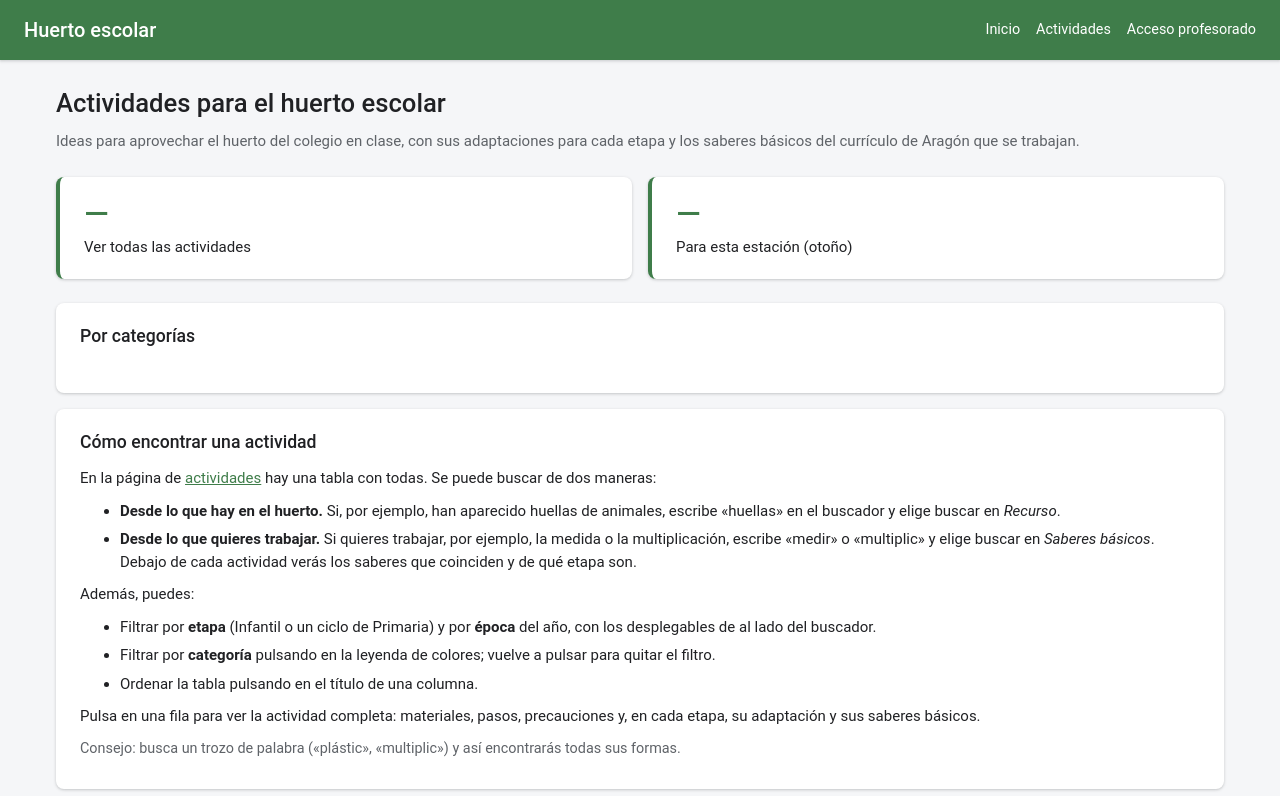
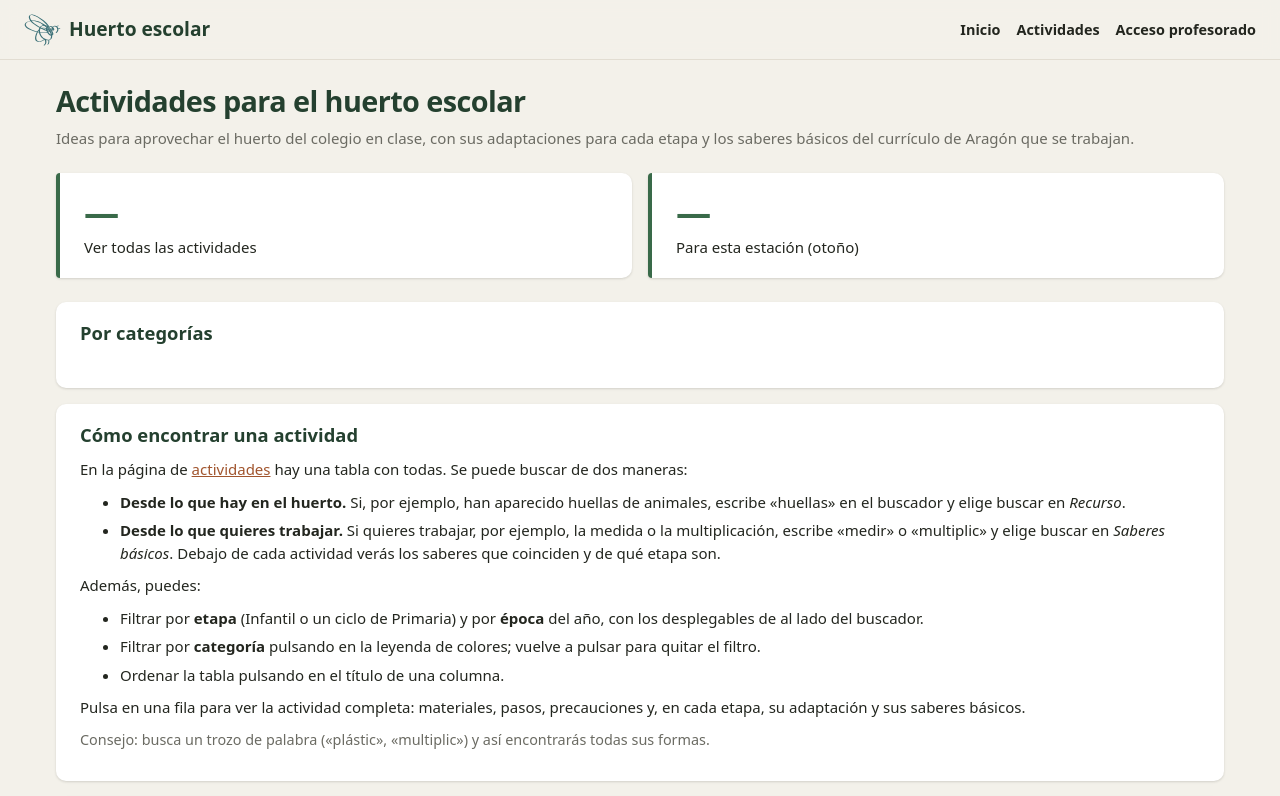
Before and after one commit to labelluco/hortescolar, a plain HTML site: page index.html in a window 1280 px wide. Shown: the top 796 px of the page. Drawn offline with Linux system fonts and the light colour scheme.

Commit message:
Aspecto de la web de L'Abelluco: paleta, barra con la abeja y botones redondeados
Co-Authored-By: Claude Opus 5.5 <noreply@anthropic.com>

```diff
--- a/acceso.html
+++ b/acceso.html
@@ -5,12 +5,13 @@
   <meta name="viewport" content="width=device-width, initial-scale=1">
   <meta name="robots" content="noindex, nofollow">
   <title>Acceso profesorado · Huerto escolar</title>
+  <link rel="icon" href="img/abella.svg" type="image/svg+xml">
   <link rel="stylesheet" href="css/estilos.css">
   <script src="js/registrarServiceWorker.js" defer></script>
 </head>
 <body>
   <header class="barra">
-    <a class="barra-titulo" href="index.html">Huerto escolar</a>
+    <a class="barra-titulo" href="index.html"><img src="img/abella.svg" alt="" width="32" height="32">Huerto escolar</a>
   </header>
 
   <main class="contenido">
--- a/css/estilos.css
+++ b/css/estilos.css
@@ -1,23 +1,25 @@
 /*
  * estilos.css
  * -----------
- * Estilos comunes de toda la aplicación (estilo panel de control, tipo Material).
+ * Estilos comunes de toda la aplicación.
  * Los colores están en variables al principio para cambiarlos en un solo sitio.
+ * Paleta de la web de L'Abelluco (nucli.css del proyecto abelluco): verde pino,
+ * fondo de piedra caliza y ocre de tierra como acento.
  */
 
 :root {
-  --color-principal: #3f7d4a;          /* verde huerto */
-  --color-principal-oscuro: #2f5f38;
-  --color-principal-suave: #e7f1e8;
-  --color-acento: #b5523b;             /* rojo tomate de acento */
+  --color-principal: #396a49;          /* verde pino */
+  --color-principal-oscuro: #24402f;
+  --color-principal-suave: #e3ece5;
+  --color-acento: #a1552e;             /* ocre de tierra: enlaces */
 
-  --color-fondo: #f5f6f8;
+  --color-fondo: #f3f1ea;              /* piedra caliza */
   --color-superficie: #ffffff;
-  --color-texto: #202124;
-  --color-texto-secundario: #5f6368;
-  --color-borde: #e0e3e7;
-  --color-fila-encima: #f1f6f1;
-  --color-error: #c5221f;
+  --color-texto: #23261f;
+  --color-texto-secundario: #6b6b63;
+  --color-borde: #e2ddd2;
+  --color-fila-encima: #efece2;
+  --color-error: #c0392b;
 
   /* Categorías de las actividades (js/modelo/categorias.js).
      Paleta que se distingue también con daltonismo. */
@@ -31,12 +33,12 @@
   --cat-lengua: #8a5a2b;           /* marrón */
   --cat-ninguna: transparent;
 
-  --radio: 8px;
-  --sombra: 0 1px 2px rgba(60, 64, 67, 0.15), 0 1px 3px 1px rgba(60, 64, 67, 0.08);
+  --radio: 10px;
+  --sombra: 0 1px 3px rgba(35, 38, 31, 0.1), 0 1px 2px rgba(35, 38, 31, 0.06);
   --alto-barra: 60px;
   --ancho-maximo: 1200px;
 
-  --tipografia: Roboto, "Segoe UI", system-ui, -apple-system, "Helvetica Neue", Arial, sans-serif;
+  --tipografia: system-ui, -apple-system, "Segoe UI", Roboto, sans-serif;
 }
 
 /* ---------- Base ---------- */
@@ -52,10 +54,11 @@ body {
   background: var(--color-fondo);
 }
 
-a { color: var(--color-principal); }
+a { color: var(--color-acento); }
 
-h1 { font-size: 1.6rem; font-weight: 500; margin: 0 0 0.5rem; }
-h2 { font-size: 1.1rem; font-weight: 500; margin: 0 0 0.75rem; }
+h1, h2 { color: var(--color-principal-oscuro); line-height: 1.2; text-wrap: balance; }
+h1 { font-size: 1.8rem; font-weight: 800; letter-spacing: -0.02em; margin: 0 0 0.5rem; }
+h2 { font-size: 1.15rem; font-weight: 700; margin: 0 0 0.75rem; }
 
 .oculto {
   position: absolute; width: 1px; height: 1px; overflow: hidden;
@@ -71,17 +74,26 @@ h2 { font-size: 1.1rem; font-weight: 500; margin: 0 0 0.75rem; }
   align-items: center;
   gap: 4px 16px;
   padding: 8px 24px;
-  background: var(--color-principal);
-  box-shadow: var(--sombra);
+  position: sticky;
+  top: 0;
+  z-index: 20;
+  background: rgba(243, 241, 234, 0.92);
+  backdrop-filter: blur(8px);
+  border-bottom: 1px solid var(--color-borde);
 }
 
 .barra-titulo {
-  color: #fff;
-  font-size: 1.25rem;
-  font-weight: 500;
+  display: inline-flex;
+  align-items: center;
+  gap: 8px;
+  color: var(--color-principal-oscuro);
+  font-size: 1.2rem;
+  font-weight: 800;
   text-decoration: none;
   margin-right: auto;
 }
+
+.barra-titulo img { height: 32px; width: auto; }
 
 .barra-enlaces {
   display: flex;
@@ -93,8 +105,9 @@ h2 { font-size: 1.1rem; font-weight: 500; margin: 0 0 0.75rem; }
 
 .barra-enlaces a,
 .barra-enlaces button {
-  color: #fff;
+  color: var(--color-texto);
   font: inherit;
+  font-weight: 600;
   text-decoration: none;
   background: none;
   border: none;
@@ -103,15 +116,16 @@ h2 { font-size: 1.1rem; font-weight: 500; margin: 0 0 0.75rem; }
 }
 
 .barra-enlaces a:hover,
-.barra-enlaces button:hover { text-decoration: underline; }
+.barra-enlaces button:hover { color: var(--color-principal); }
 
-.barra-usuario { color: rgba(255, 255, 255, 0.8); }
+.barra-usuario { color: var(--color-texto-secundario); }
 
 /* Menú «Actividades» de la barra (Barra.js) */
 .menu { position: relative; }
 
 .menu summary {
-  color: #fff;
+  color: var(--color-texto);
+  font-weight: 600;
   cursor: pointer;
   list-style: none;
 }
@@ -119,7 +133,7 @@ h2 { font-size: 1.1rem; font-weight: 500; margin: 0 0 0.75rem; }
 .menu summary::-webkit-details-marker { display: none; }
 .menu summary::after { content: " ▾"; font-size: 0.8em; }
 .menu[open] summary::after { content: " ▴"; }
-.menu summary:hover { text-decoration: underline; }
+.menu summary:hover { color: var(--color-principal); }
 
 .menu-opciones {
   position: absolute;
@@ -132,11 +146,13 @@ h2 { font-size: 1.1rem; font-weight: 500; margin: 0 0 0.75rem; }
   padding: 6px 0;
   background: var(--color-superficie);
   border-radius: var(--radio);
-  box-shadow: 0 4px 12px rgba(60, 64, 67, 0.25);
+  border: 1px solid var(--color-borde);
+  box-shadow: 0 10px 30px rgba(35, 38, 31, 0.18), 0 2px 6px rgba(35, 38, 31, 0.08);
 }
 
 .barra-enlaces .menu-opciones a {
   color: var(--color-texto);
+  font-weight: normal;
   padding: 8px 16px;
 }
 
@@ -212,7 +228,7 @@ h2 { font-size: 1.1rem; font-weight: 500; margin: 0 0 0.75rem; }
 }
 
 .tabla th {
-  font-weight: 500;
+  font-weight: 600;
   color: var(--color-texto-secundario);
   white-space: nowrap;
 }
@@ -221,7 +237,7 @@ h2 { font-size: 1.1rem; font-weight: 500; margin: 0 0 0.75rem; }
 
 .fila-enlace { cursor: pointer; }
 .fila-enlace:hover { background: var(--color-fila-encima); }
-.fila-enlace a { font-weight: 500; text-decoration: none; }
+.fila-enlace a { font-weight: 600; color: var(--color-principal-oscuro); text-decoration: none; }
 .fila-enlace a:hover { text-decoration: underline; }
 
 .vacio { text-align: center; color: var(--color-texto-secundario); padding: 32px; }
@@ -328,12 +344,12 @@ th[aria-sort="descending"] .orden-flecha::after { content: "↓"; opacity: 1; }
   align-items: center;
   gap: 6px;
   font: inherit;
-  font-weight: 500;
+  font-weight: 600;
   padding: 8px 18px;
-  border-radius: var(--radio);
+  border-radius: 999px;
   border: 1px solid var(--color-borde);
   background: var(--color-superficie);
-  color: var(--color-principal);
+  color: var(--color-principal-oscuro);
   text-decoration: none;
   cursor: pointer;
 }
@@ -346,12 +362,13 @@ th[aria-sort="descending"] .orden-flecha::after { content: "↓"; opacity: 1; }
   background: var(--color-principal);
   border-color: var(--color-principal);
   color: #fff;
+  box-shadow: 0 4px 12px rgba(57, 106, 73, 0.3);
 }
 
 .boton-principal:hover { background: var(--color-principal-oscuro); }
 
 .boton-peligro { color: var(--color-error); margin-left: auto; }
-.boton-peligro:hover { background: #fce8e6; }
+.boton-peligro:hover { background: #fbe9e6; }
 
 .boton-icono {
   font: inherit;
@@ -380,7 +397,7 @@ th[aria-sort="descending"] .orden-flecha::after { content: "↓"; opacity: 1; }
   margin-bottom: 16px;
 }
 
-.campo > span { font-weight: 500; font-size: 0.9rem; }
+.campo > span { font-weight: 600; font-size: 0.9rem; }
 .campo small, .seccion small { color: var(--color-texto-secundario); font-weight: normal; }
 
 .campo input,
@@ -498,7 +515,7 @@ th[aria-sort="descending"] .orden-flecha::after { content: "↓"; opacity: 1; }
 
 .etapa summary {
   cursor: pointer;
-  font-weight: 500;
+  font-weight: 600;
   color: var(--color-principal-oscuro);
 }
 
@@ -513,7 +530,7 @@ th[aria-sort="descending"] .orden-flecha::after { content: "↓"; opacity: 1; }
   margin: 0 0 12px;
 }
 
-.bloque-etapa legend { padding: 0 6px; font-weight: 500; }
+.bloque-etapa legend { padding: 0 6px; font-weight: 600; }
 .bloque-etapa legend label { cursor: pointer; }
 .bloque-etapa-campos { padding-top: 8px; }
 
@@ -540,7 +557,7 @@ th[aria-sort="descending"] .orden-flecha::after { content: "↓"; opacity: 1; }
 .estacion.activa {
   background: var(--color-principal);
   color: #fff;
-  font-weight: 500;
+  font-weight: 600;
 }
 
 .estaciones-texto { margin-left: 8px; }
@@ -549,8 +566,8 @@ th[aria-sort="descending"] .orden-flecha::after { content: "↓"; opacity: 1; }
 
 /* Áreas de los saberes en la tabla */
 .etiqueta-area {
-  background: #eef1f6;
-  color: #3c4a5c;
+  background: var(--color-fila-encima);
+  color: #4a4a42;
 }
 
 .lista-saberes { margin-top: 6px; }
@@ -612,7 +629,7 @@ th[aria-sort="descending"] .orden-flecha::after { content: "↓"; opacity: 1; }
 
 .leyenda-boton:hover { background: var(--color-fondo); }
 .leyenda-boton[aria-pressed="true"] { border-color: var(--color-texto); background: var(--color-fondo); }
-.leyenda-boton[aria-pressed="true"] .categoria { color: var(--color-texto); font-weight: 500; }
+.leyenda-boton[aria-pressed="true"] .categoria { color: var(--color-texto); font-weight: 600; }
 .leyenda.con-filtro .leyenda-boton[aria-pressed="false"] { opacity: 0.55; }
 
 /* En el móvil, la franja va en el borde de la tarjeta */
@@ -638,13 +655,14 @@ th[aria-sort="descending"] .orden-flecha::after { content: "↓"; opacity: 1; }
   text-decoration: none;
   color: var(--color-texto);
   border-left: 4px solid var(--color-principal);
+  border-radius: 4px var(--radio) var(--radio) 4px;
 }
 
 .acceso-rapido:hover { background: var(--color-fila-encima); }
 
 .acceso-numero {
-  font-size: 2rem;
-  font-weight: 500;
+  font-size: 2.2rem;
+  font-weight: 800;
   color: var(--color-principal);
   line-height: 1.1;
 }
--- a/index.html
+++ b/index.html
@@ -5,6 +5,7 @@
   <meta name="viewport" content="width=device-width, initial-scale=1">
   <meta name="robots" content="noindex, nofollow">
   <title>Huerto escolar</title>
+  <link rel="icon" href="img/abella.svg" type="image/svg+xml">
   <link rel="stylesheet" href="css/estilos.css">
   <script src="js/registrarServiceWorker.js" defer></script>
   <script>
@@ -16,7 +17,7 @@
 </head>
 <body>
   <header class="barra">
-    <a class="barra-titulo" href="index.html">Huerto escolar</a>
+    <a class="barra-titulo" href="index.html"><img src="img/abella.svg" alt="" width="32" height="32">Huerto escolar</a>
     <nav class="barra-enlaces" id="barraEnlaces"></nav>
   </header>
 
```
Also changed, not shown: actividad.html (+2 -1 lines), actividades.html (+2 -1 lines), editar.html (+2 -1 lines), importar.html (+2 -1 lines), img/abella.svg (added), 2 other files.
